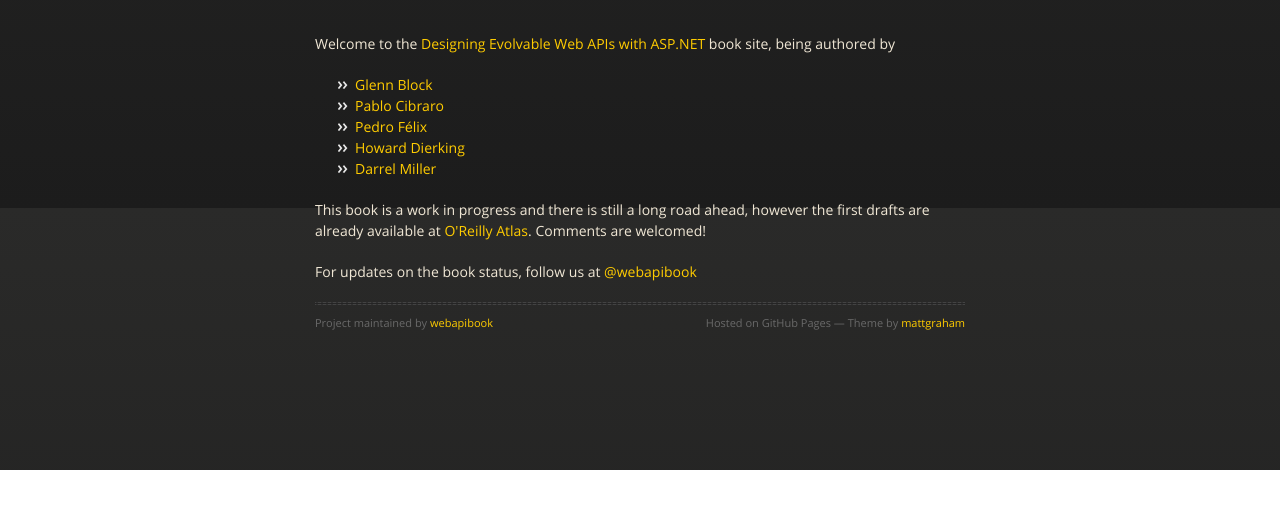
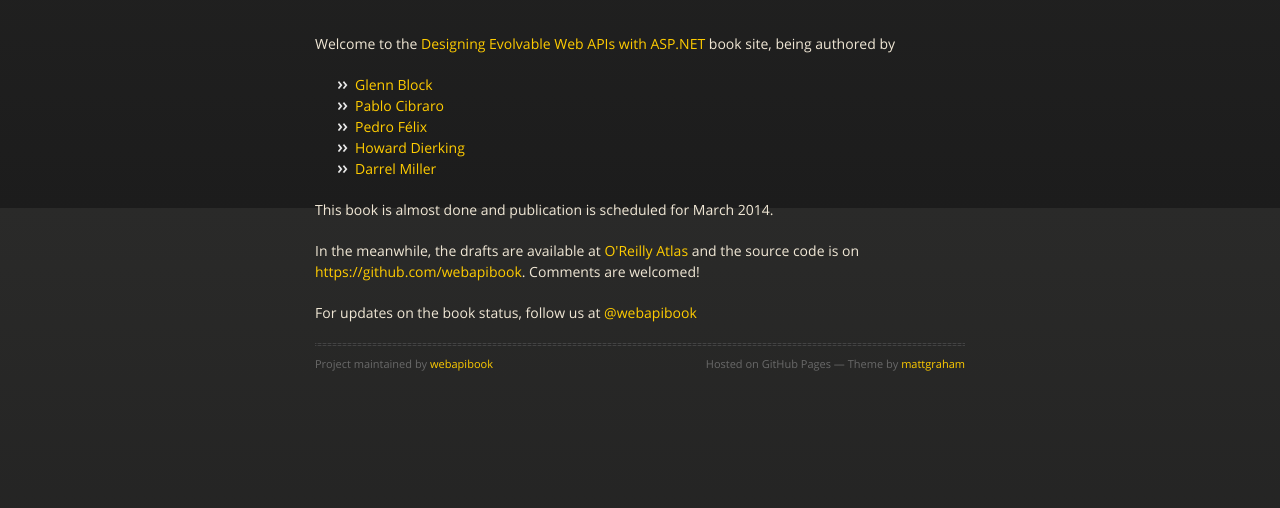
Before and after one commit to webapibook/webapibook.github.com, a plain HTML site: page index.html in a window 1280 px wide. Shown: the part 592-1100 px from the top of the page. Before the commit the page ends 1062 px from the top, so only its background shows below. Drawn offline with nearby package versions, Linux system fonts and the light colour scheme.

Commit message:
Updates the book status

```diff
--- a/index.html
+++ b/index.html
@@ -69,9 +69,11 @@
           <li><a href="http://www.bizcoder.com/">Darrel Miller</a></li>
         </ul>
 
+        <p>This book is almost done and publication is scheduled for March 2014.</p>
         <p>
-          This book is a work in progress and there is still a long road ahead, however the first drafts are already available at <a href="http://chimera.labs.oreilly.com/books/1234000001708">O'Reilly Atlas</a>. Comments are welcomed!
+          In the meanwhile, the drafts are available at <a href="http://chimera.labs.oreilly.com/books/1234000001708">O'Reilly Atlas</a> and the source code is on <a href="https://github.com/webapibook">https://github.com/webapibook</a>. Comments are welcomed!
         </p>
+        <p>
           For updates on the book status, follow us at
           <a href="https://twitter.com/webapibook" class="twitter-follow-button" data-show-count="false" data-size="large" data-dnt="true">@webapibook</a>
         </p>
```
